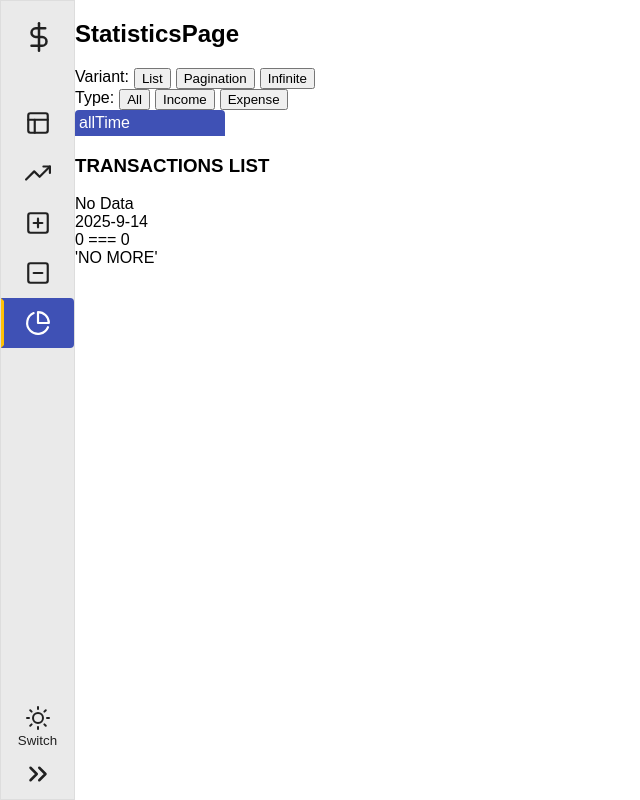
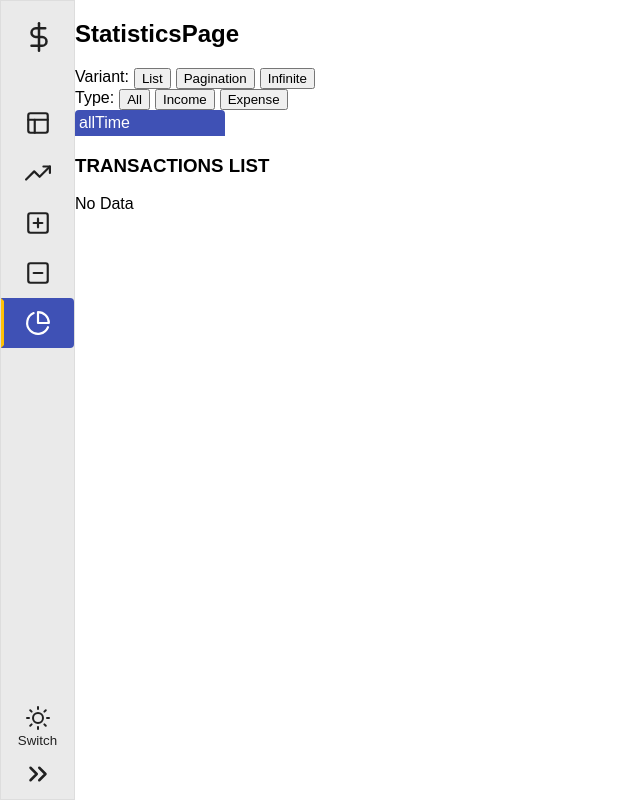
Before and after one commit to alexanderivanov2/budget-app, a React (Vite) app: page /statistics in a window 1280 px wide. Shown: the whole page, without its empty margins (0-640 px from the left). Built offline with nearby package versions, Linux system fonts and the light colour scheme.

Commit message:
add re-render after change date or transaction type

```diff
--- a/src/features/transactionLists/components/TransactionsInfiniteScroll.tsx
+++ b/src/features/transactionLists/components/TransactionsInfiniteScroll.tsx
@@ -1,6 +1,5 @@
 import { useEffect, useRef } from 'react';
 import { useDataContext } from '../../../context/DataContext';
-import { getYearMonthDay } from '../../../utils/dateUtils';
 import useExtractAllTransactions from '../hooks/useExtractAllTransactions';
 import TransactionListItem from './TransactionListItem';
 import VirtualizedList from '../../../components/virtualizedList/VirtualizedList';
@@ -15,15 +14,12 @@ type Props = {
 const TransactionsInifiniteScroll: React.FC<Props> = ({ transactionType }) => {
     const infiniteScrollContainer = useRef<HTMLDivElement>(null);
     const sentielRef = useRef<HTMLDivElement>(null);
-    const { transactions, initialDate } = useDataContext();
-    const yearMonthDayDate = getYearMonthDay(initialDate);
+    const { transactions } = useDataContext();
     const { extractedData, collectNewExtractData, hasMore } = useExtractAllTransactions(
-        yearMonthDayDate,
         EXTRACT_PER_PAGE,
         false,
         transactionType,
     );
-    const extractedLength = extractedData.length;
 
     useEffect(() => {
         const target = sentielRef.current;
@@ -47,38 +43,9 @@ const TransactionsInifiniteScroll: React.FC<Props> = ({ transactionType }) => {
         // eslint-disable-next-line react-hooks/exhaustive-deps
     }, []);
 
-    useEffect(() => {
-        const container = sentielRef.current?.parentElement;
-        if (!container) return;
-
-        let cancelled = false;
-
-        if (container.scrollHeight >= container.clientHeight || !hasMore) return;
-        const fillPooling = () => {
-            if (cancelled) return;
-            if (container.scrollHeight >= container.clientHeight || !hasMore) return;
-            collectNewExtractData();
-
-            setTimeout(fillPooling, 0);
-        };
-
-        fillPooling();
-
-        return () => {
-            cancelled = true;
-        };
-        // eslint-disable-next-line react-hooks/exhaustive-deps
-    }, [
-        hasMore,
-        extractedData,
-        infiniteScrollContainer.current?.scrollHeight,
-        infiniteScrollContainer.current?.clientHeight,
-    ]);
-
     return (
         <div className="transactions-infinite-scroll">
             <h2>Infinite Scroll</h2>
-            <p>LOADED LENGTH: {extractedLength}</p>
             <VirtualizedList
                 data={extractedData}
                 component={TransactionListItem}
--- a/src/features/transactionLists/components/TransactionsList.tsx
+++ b/src/features/transactionLists/components/TransactionsList.tsx
@@ -1,6 +1,5 @@
 import VirtualizedList from '../../../components/virtualizedList/VirtualizedList';
 import { useDataContext } from '../../../context/DataContext';
-import { getYearMonthDay } from '../../../utils/dateUtils';
 import useExtractAllTransactions from '../hooks/useExtractAllTransactions';
 import TransactionListItem from '../../../features/transactionLists/components/TransactionListItem';
 
@@ -10,20 +9,21 @@ type Props = {
 
 const TransactionList: React.FC<Props> = ({ transactionType }) => {
     const { transactions } = useDataContext();
-    const initialDate = getYearMonthDay(new Date());
-    const {
-        extractedData,
-        dateCursor,
-        collectNewExtractData,
-        hasMore,
-        extractedTypeCount,
-        extractedCount,
-    } = useExtractAllTransactions(initialDate, 20, true, transactionType);
+    const { extractedData, collectNewExtractData, hasMore } = useExtractAllTransactions(
+        20,
+        true,
+        transactionType,
+    );
 
+    const extractedCount = extractedData.length;
+
+    const handleCollectMore = () => {
+        collectNewExtractData();
+    };
     return (
         <div className="statistics-transactions-list">
             <h3>TRANSACTIONS LIST</h3>
-            {extractedCount ? (
+            {extractedCount || hasMore ? (
                 <VirtualizedList
                     itemHeight={80}
                     windowHeight={500}
@@ -31,19 +31,16 @@ const TransactionList: React.FC<Props> = ({ transactionType }) => {
                     transactions={transactions}
                     data={extractedData}
                     overscan={8}
-                />
+                >
+                    {hasMore ? (
+                        <button onClick={handleCollectMore}>NEW LIST</button>
+                    ) : (
+                        <p>'NO MORE'</p>
+                    )}
+                </VirtualizedList>
             ) : (
                 'No Data'
             )}
-            <div>
-                <p>
-                    {dateCursor.current.year}-{dateCursor.current.month}-{dateCursor.current.day}
-                </p>
-            </div>
-            <p>
-                {extractedTypeCount} === {extractedCount}
-            </p>
-            {hasMore ? <button onClick={collectNewExtractData}>NEW LIST</button> : <p>'NO MORE'</p>}
         </div>
     );
 };
--- a/src/pages/statistics/StatisticsPage.tsx
+++ b/src/pages/statistics/StatisticsPage.tsx
@@ -4,10 +4,12 @@ import TransactionsPagination from '../../features/transactionLists/components/T
 import TransactionsInifiniteScroll from '../../features/transactionLists/components/TransactionsInfiniteScroll';
 import TimeFrameDropdown from '../../features/timeframe/components/TimeFrameDropdown';
 import TimeFrameNavigator from '../../features/timeframe/components/TimeFrameNavigator';
+import { useTimeFrameContext } from '../../features/timeframe/components/TimeFrameContext';
 
 export const StatisticsPage = () => {
     const [transactionsVariant, setTransactionsVariant] = useState('list');
     const [transactionsType, setTransactionsType] = useState<'all' | 'income' | 'expense'>('all');
+    const { startDate } = useTimeFrameContext();
 
     const changeTransactionsVariant = (variant: string) => {
         setTransactionsVariant(variant);
@@ -35,13 +37,19 @@ export const StatisticsPage = () => {
             <TimeFrameDropdown />
             <TimeFrameNavigator />
             {transactionsVariant === 'list' ? (
-                <TransactionList transactionType={transactionsType} key={transactionsType} />
+                <TransactionList
+                    transactionType={transactionsType}
+                    key={`${transactionsType}-${startDate?.getTime()}`}
+                />
             ) : transactionsVariant === 'pagination' ? (
-                <TransactionsPagination transactionType={transactionsType} key={transactionsType} />
+                <TransactionsPagination
+                    transactionType={transactionsType}
+                    key={`${transactionsType}-${startDate?.getTime()}`}
+                />
             ) : (
                 <TransactionsInifiniteScroll
                     transactionType={transactionsType}
-                    key={transactionsType}
+                    key={`${transactionsType}-${startDate?.getTime()}`}
                 />
             )}
         </div>
```
